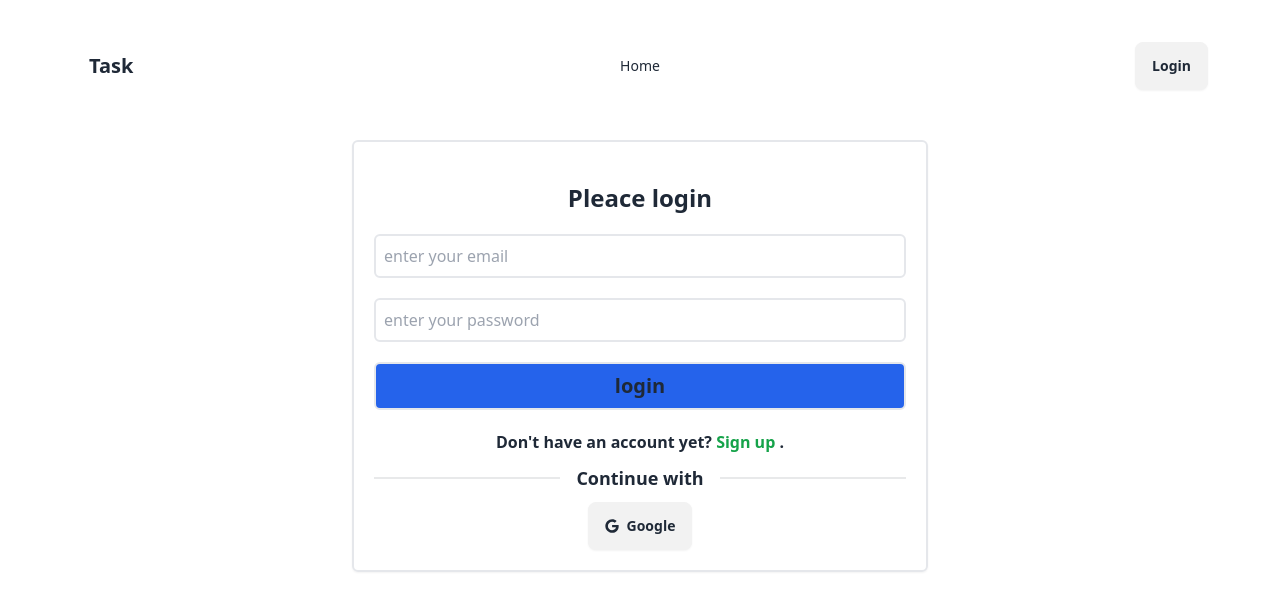
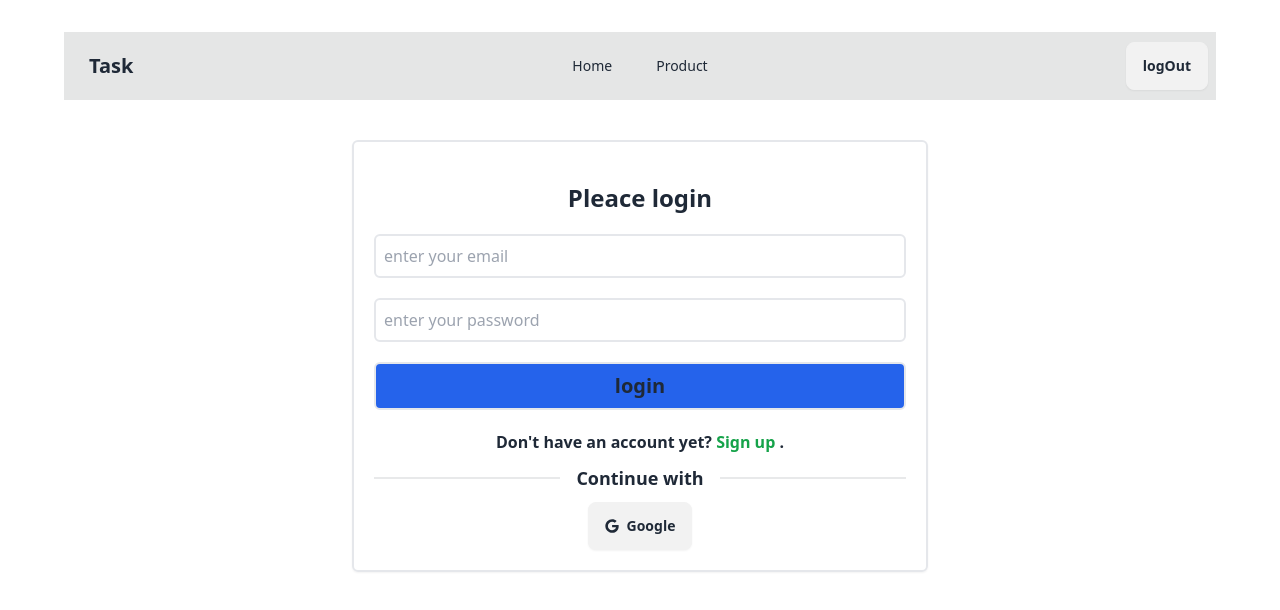
Before and after one commit to rezwanhossen/task-clint, a React (Vite) app: page /login in a window 1280 px wide. Shown: the top 610 px of the page. Built offline with nearby package versions, Linux system fonts and the light colour scheme; no server answers; sample sign-in values are in the browser's storage.

Commit message:
privet rout add

```diff
--- a/src/Components/FirbaseProv/FirebaseProvider.jsx
+++ b/src/Components/FirbaseProv/FirebaseProvider.jsx
@@ -13,6 +13,7 @@ export const AuthContext = createContext(null);
 const googlepro = new GoogleAuthProvider();
 const FirebaseProvider = ({ children }) => {
   const [user, setuser] = useState(null);
+  const [lodding, setloding] = useState(true);
   //creat users
   const creatUser = (email, password) => {
     return createUserWithEmailAndPassword(auth, email, password);
@@ -24,6 +25,7 @@ const FirebaseProvider = ({ children }) => {
 
   // logout
   const logout = () => {
+    setuser(null);
     return signOut(auth);
   };
 
@@ -41,7 +43,7 @@ const FirebaseProvider = ({ children }) => {
     return () => unsubcrib();
   }, []);
 
-  const allValu = { user, creatUser, loginUser, googleLogin, logout };
+  const allValu = { user, creatUser, loginUser, googleLogin, logout, lodding };
   return (
     <AuthContext.Provider value={allValu}>{children}</AuthContext.Provider>
   );
--- /dev/null
+++ b/src/Components/Home.jsx
@@ -0,0 +1,11 @@
+import React from "react";
+import logo from "../assets/logo.jpg";
+const Home = () => {
+  return (
+    <div>
+      <img className=" h-[100vh] w-full" src={logo} alt="" />
+    </div>
+  );
+};
+
+export default Home;
--- a/src/Components/LoginAndReg/Login.jsx
+++ b/src/Components/LoginAndReg/Login.jsx
@@ -1,10 +1,13 @@
 import React, { useContext } from "react";
 import { useForm } from "react-hook-form";
-import { Link } from "react-router-dom";
+import { Link, useLocation, useNavigate } from "react-router-dom";
 import { AuthContext } from "../FirbaseProv/FirebaseProvider";
 import { FaGoogle } from "react-icons/fa";
 
 const Login = () => {
+  const naviget = useNavigate();
+  const location = useLocation();
+  const from = location?.state || "/";
   const { loginUser, googleLogin } = useContext(AuthContext);
   const {
     register,
@@ -16,9 +19,9 @@ const Login = () => {
     loginUser(data.email, data.password)
       .then((result) => {
         console.log(result.user);
-        // if (result.user) {
-        //   naviget(from);
-        // }
+        if (result.user) {
+          naviget(from);
+        }
       })
       .catch((error) => {
         console.log(error);
@@ -31,9 +34,9 @@ const Login = () => {
   const handelSocalLoig = (socalprov) => {
     socalprov().then((result) => {
       console.log(result.user);
-      //   if (restlt.user) {
-      //     naviget(from);
-      //   }
+      if (result.user) {
+        naviget(from);
+      }
     });
   };
   return (
--- /dev/null
+++ b/src/Components/LoginAndReg/PrivetRout.jsx
@@ -0,0 +1,14 @@
+import React from "react";
+import useAuth from "../Hook/useAuth";
+import { Navigate, useLocation } from "react-router-dom";
+
+const PrivetRout = ({ children }) => {
+  const { user, lodding } = useAuth();
+  const location = useLocation();
+  if (!user) {
+    return <Navigate to="/login" state={location?.pathname || "/"}></Navigate>;
+  }
+  return <div>{children} </div>;
+};
+
+export default PrivetRout;
--- a/src/Components/LoginAndReg/Register.jsx
+++ b/src/Components/LoginAndReg/Register.jsx
@@ -2,10 +2,13 @@
 
 import { useContext } from "react";
 import { useForm } from "react-hook-form";
-import { Link } from "react-router-dom";
+import { Link, useNavigate } from "react-router-dom";
 import { AuthContext } from "../FirbaseProv/FirebaseProvider";
 
 const Register = () => {
+  const naviget = useNavigate();
+
+  const from = "/";
   const { creatUser } = useContext(AuthContext);
   const {
     register,
@@ -17,6 +20,7 @@ const Register = () => {
   const onSubmit = (data) => {
     const { email, password, fullname, img } = data;
     creatUser(email, password).then((res) => {
+      naviget(from);
       console.log(res);
     });
   };
--- a/src/Components/Navbar/Navber.jsx
+++ b/src/Components/Navbar/Navber.jsx
@@ -1,17 +1,25 @@
 import React from "react";
-import { Link } from "react-router-dom";
+import { Link, NavLink } from "react-router-dom";
+import useAuth from "../Hook/useAuth";
 
 const Navber = () => {
+  const { user, logout } = useAuth();
+  console.log(user);
   const navLink = (
     <>
       <li>
-        <a>Home</a>
+        <NavLink to="/">Home</NavLink>
+      </li>
+      <li>
+        <NavLink to="/product" className="ml-3">
+          Product
+        </NavLink>
       </li>
     </>
   );
   return (
     <div>
-      <div className="navbar bg-base-100">
+      <div className="navbar bg-base-300">
         <div className="navbar-start">
           <div className="dropdown">
             <div tabIndex={0} role="button" className="btn btn-ghost lg:hidden">
@@ -43,9 +51,18 @@ const Navber = () => {
           <ul className="menu menu-horizontal px-1">{navLink}</ul>
         </div>
         <div className="navbar-end">
-          <Link to="/login" className="btn">
+          {user ? (
+            <button onClick={logout} className=" btn">
+              logOut
+            </button>
+          ) : (
+            <Link to="/login" className="btn">
+              Login
+            </Link>
+          )}
+          {/* <Link to="/login" className="btn">
             Login
-          </Link>
+          </Link> */}
         </div>
       </div>
     </div>
--- /dev/null
+++ b/src/Components/Products/Product.jsx
@@ -0,0 +1,7 @@
+import React from "react";
+
+const Product = () => {
+  return <div>hello</div>;
+};
+
+export default Product;
--- a/src/main.jsx
+++ b/src/main.jsx
@@ -8,6 +8,9 @@ import Error from "./Components/Error/Error.jsx";
 import Login from "./Components/LoginAndReg/Login.jsx";
 import FirebaseProvider from "./Components/FirbaseProv/FirebaseProvider.jsx";
 import Register from "./Components/LoginAndReg/Register.jsx";
+import Home from "./Components/Home.jsx";
+import PrivetRout from "./Components/LoginAndReg/PrivetRout.jsx";
+import Product from "./Components/Products/Product.jsx";
 const router = createBrowserRouter([
   {
     path: "/",
@@ -16,7 +19,7 @@ const router = createBrowserRouter([
     children: [
       {
         path: "/",
-        element: "",
+        element: <Home></Home>,
       },
       {
         path: "/login",
@@ -25,6 +28,14 @@ const router = createBrowserRouter([
       {
         path: "/reg",
         element: <Register></Register>,
+      },
+      {
+        path: "/product",
+        element: (
+          <PrivetRout>
+            <Product></Product>{" "}
+          </PrivetRout>
+        ),
       },
     ],
   },
```
Also changed, not shown: src/assets/logo.jpg (added).
